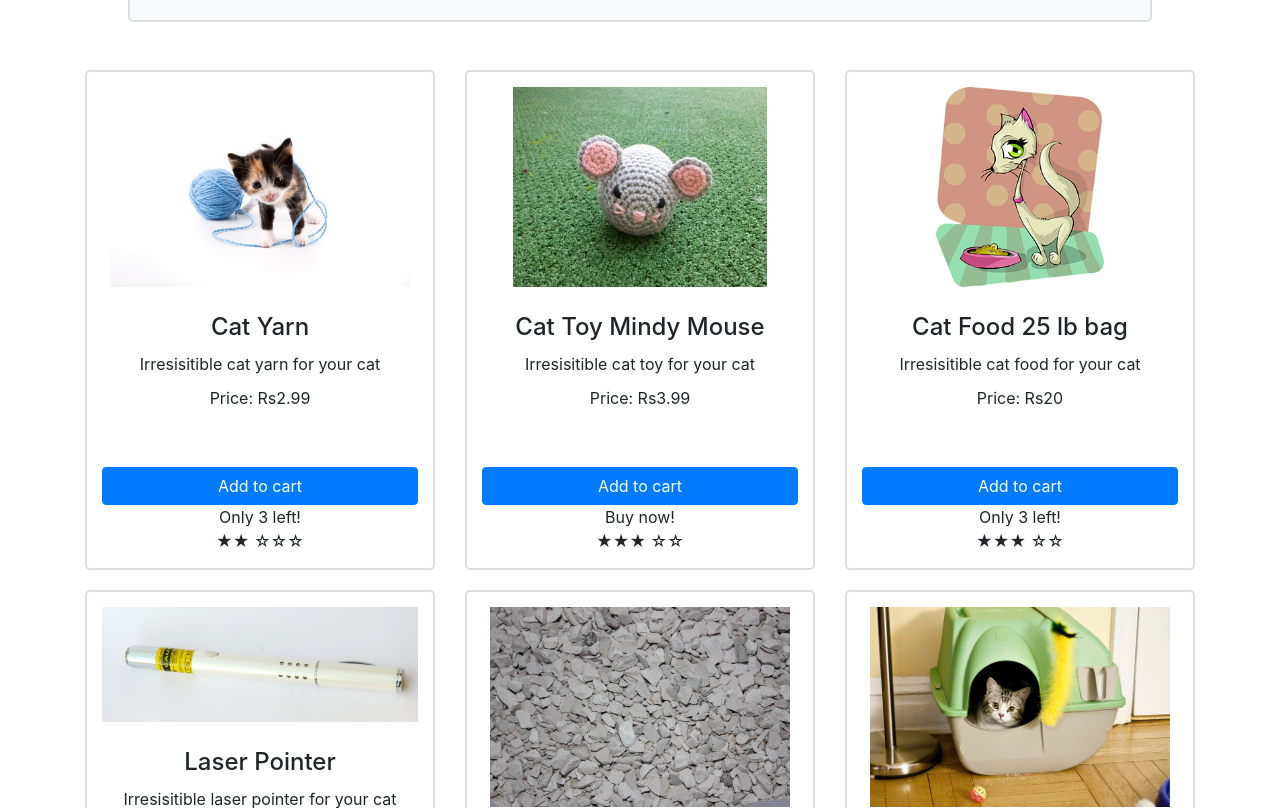
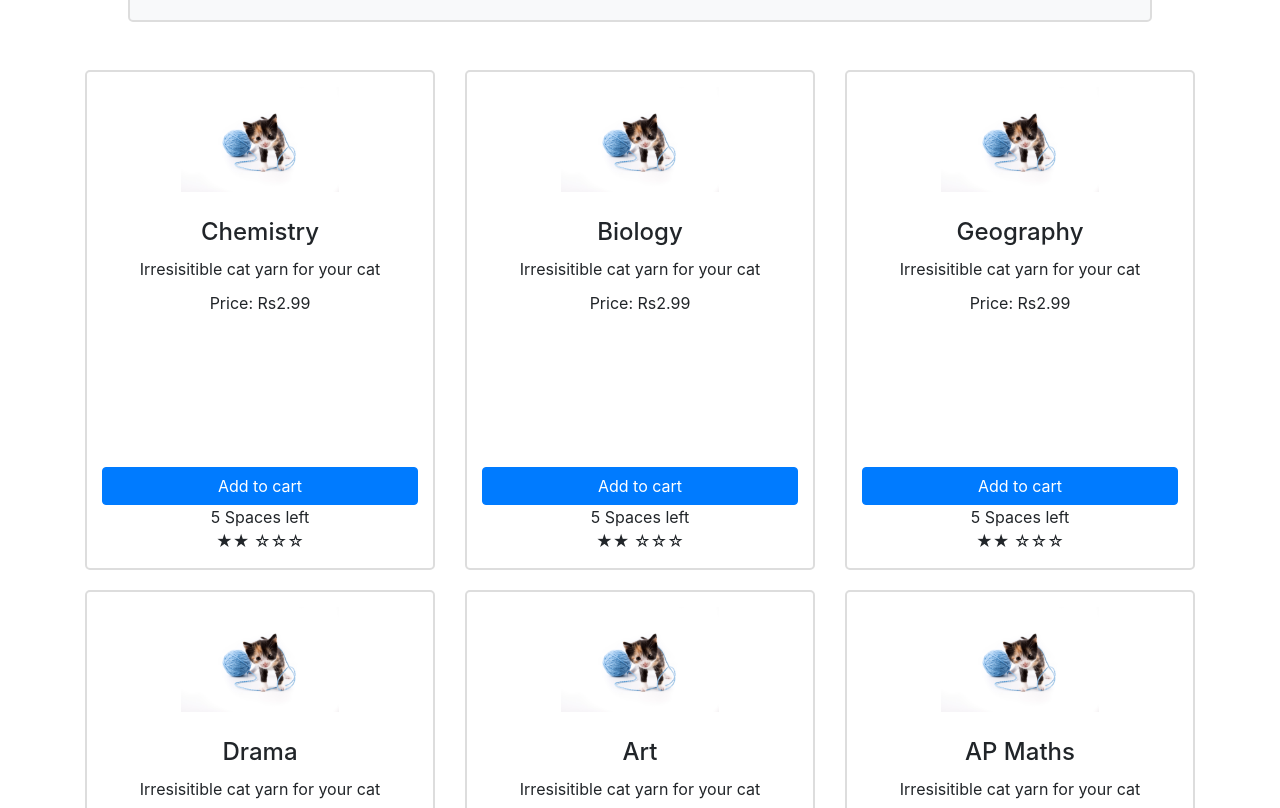
Before and after one commit to AdolfArchibald/Year3WebDev, a plain HTML site: page Code/week3b.html in a window 1280 px wide. Shown: the part 144-952 px from the top of the page. Drawn offline with nearby package versions, Linux system fonts and the light colour scheme.

Commit message:
Updated content to be in line with coursework. Changed product attributes to be in line with the specified ones in the coursework.

```diff
--- a/Code/products.js
+++ b/Code/products.js
@@ -1,57 +1,119 @@
-
-
 let products = [
     {
         id:1001,
-        title:"Cat Food 25 lb bag",
-        description:"Irresisitible cat food for your cat",
+        subject:"Math",
+        location:"Irresisitible cat food for your cat",
         price: 20.00,
         image: "images/product-fullsize.png",
-        availableInventory: 3,
+        spaces: 5,
         rating:3
     },
     {
         id:1002,
-        title:"Cat House",
-        description:"Irresisitible cat House for your cat",
+        subject:"Math",
+        location:"Irresisitible cat House for your cat",
         price: 2000,
         image: "images/cat-house.jpg",
-        availableInventory: 5,
+        spaces: 5,
         rating:4
     },
     {
         id:1003,
-        title:"Cat Litter",
+        subject:"English",
+        location:"Oxford",
         price: 1000,
-        image: "images/cat-litter.jpg",
-        availableInventory: 9,
+        image: "images/feather.svg",
+        spaces: 5,
         rating:5
     },
     {
         id:1004,
-        title:"Laser Pointer",
-        description:"Irresisitible laser pointer for your cat",
+        subject:"French",
+        location:"Irresisitible laser pointer for your cat",
         price: 25.99,
         image: "images/laser-pointer.jpg",
-        availableInventory: 9,
+        spaces: 5,
         rating:4
     },
     {
         id:1005,
-        title:"Cat Toy Mindy Mouse",
-        description:"Irresisitible cat toy for your cat",
+        subject:"Physics",
+        location:"Irresisitible cat toy for your cat",
         price: 3.99,
         image: "images/Mindy_Mouse_cat_toy.jpg",
-        availableInventory: 5,
+        spaces: 5,
         rating:3
     },
     {
         id:1006,
-        title:"Cat Yarn",
-        description:"Irresisitible cat yarn for your cat",
+        subject:"Chemistry",
+        location:"Irresisitible cat yarn for your cat",
         price: 2.99,
         image: "images/yarn.jpg",
-        availableInventory: 3,
+        spaces: 5,
+        rating:2
+    },
+    {
+        id:1007,
+        subject:"Biology",
+        location:"Irresisitible cat yarn for your cat",
+        price: 2.99,
+        image: "images/yarn.jpg",
+        spaces: 5,
+        rating:2
+    },
+    {
+        id:1008,
+        subject:"Geography",
+        location:"Irresisitible cat yarn for your cat",
+        price: 2.99,
+        image: "images/yarn.jpg",
+        spaces: 5,
+        rating:2
+    },
+    {
+        id:1009,
+        subject:"Drama",
+        location:"Irresisitible cat yarn for your cat",
+        price: 2.99,
+        image: "images/yarn.jpg",
+        spaces: 5,
+        rating:2
+    },
+    {
+        id:1010,
+        subject:"Art",
+        location:"Irresisitible cat yarn for your cat",
+        price: 2.99,
+        image: "images/yarn.jpg",
+        spaces: 5,
+        rating:2
+    },
+    {
+        id:1011,
+        subject:"AP Maths",
+        location:"Irresisitible cat yarn for your cat",
+        price: 2.99,
+        image: "images/yarn.jpg",
+        spaces: 5,
+        rating:2
+    },
+    {
+        id:1012,
+        subject:"AP English",
+        location:"Irresisitible cat yarn for your cat",
+        price: 2.99,
+        image: "images/yarn.jpg",
+        spaces: 5,
+        rating:2
+    },
+    {
+        id:1013,
+        subject:"Biology",
+        location:"Irresisitible cat yarn for your cat",
+        price: 2.99,
+        image: "images/yarn.jpg",
+        spaces: 5,
         rating:2
     },
 
--- a/Code/styles.css
+++ b/Code/styles.css
@@ -30,6 +30,8 @@
 }
 
 .product-card img {
+    width: 50%;
+    height: auto;
     margin-bottom: 10px;
     max-height: 200px; /* Ensure images fit within the card */
     object-fit: cover;
--- a/Code/week3b.html
+++ b/Code/week3b.html
@@ -45,22 +45,17 @@
                                 <img :src="product.image" alt="Product Image" class="img-fluid">
                             </figure>
 
-                            <h2>{{ product.title }}</h2>
-                            <p>{{ product.description }}</p>
+                            <h2>{{ product.subject }}</h2>
+                            <p>{{ product.location }}</p>
                             <p>Price: Rs{{ product.price }}</p>
 
                             <button class="btn btn-primary" @click="addToCart(product)" :disabled="!canAddToCart(product)">Add to cart</button>
 
-                            <span v-if="product.availableInventory === cartCount(product.id)">All out!</span>
-                            <span v-else-if="product.availableInventory - cartCount(product.id) < 5">
-                                Only {{ product.availableInventory - cartCount(product.id) }} left!
+                            <span v-if="product.spaces === cartCount(product.id)">Class Full</span>
+                            <span v-else-if="product.spaces - cartCount(product.id) < 5">
+                                Only {{ product.spaces - cartCount(product.id) }} Spaces Left!
                             </span>
-                            <span v-else>Buy now!</span>
-
-                            <!-- <div v-else>
-                                <button class="btn btn-secondary" disabled>Add to Cart</button>
-                                No more Product to Add. Supply Limited.
-                            </div> -->
+                            <span v-else> {{ product.spaces }} Spaces left</span>
 
                             <div>
                                 <span v-for="n in product.rating">★</span>
@@ -212,7 +207,7 @@
                     return count;
                 },
                 canAddToCart(product) {
-                    return product.availableInventory > this.cartCount(product.id);
+                    return product.spaces > this.cartCount(product.id);
                 },
                 submitForm()
                 {
```
Also changed, not shown: Code/images/feather.svg (added).
